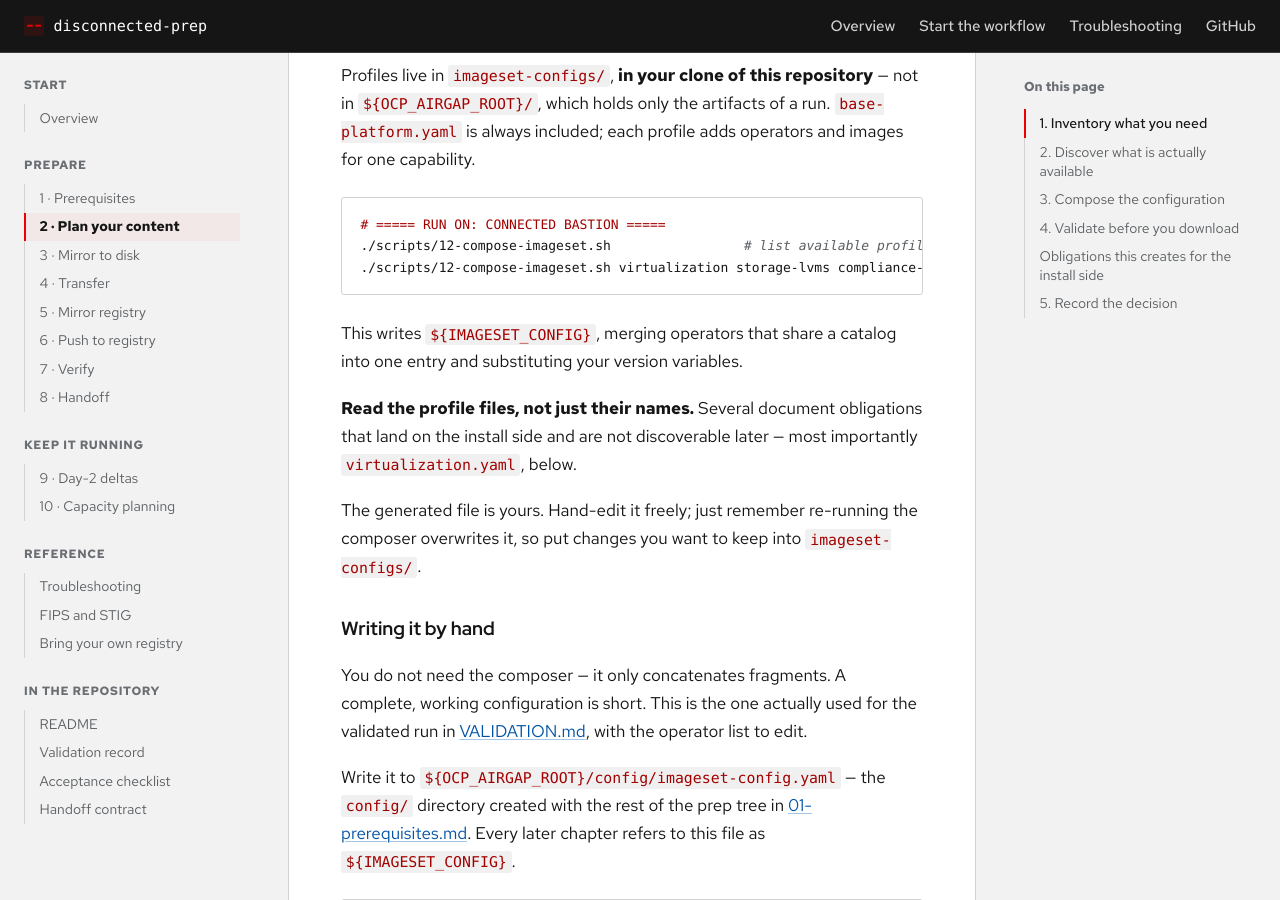
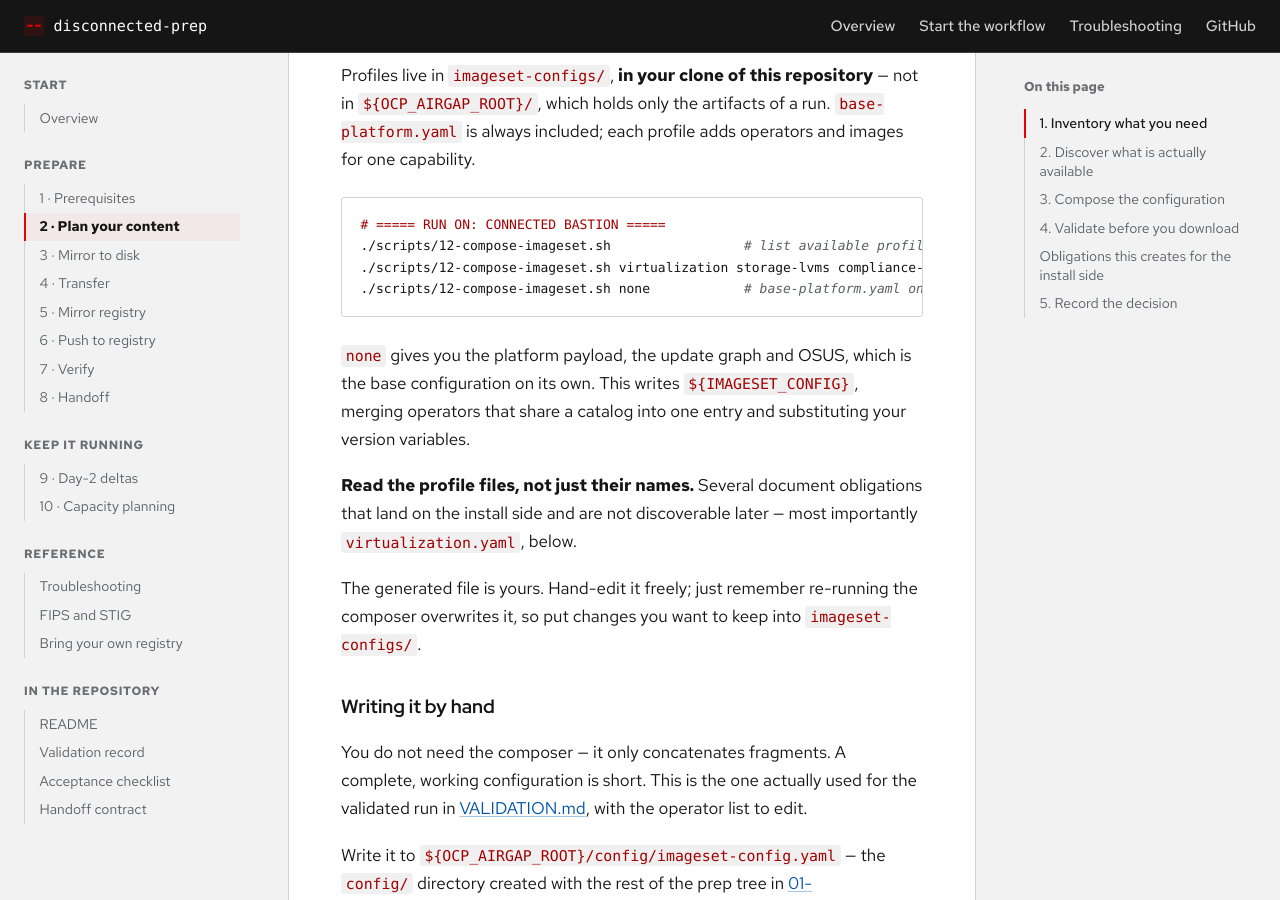
Before and after one commit to bgregori/disconnected-prep, a Jekyll site: the page built from docs/02-plan-your-content.md, in a window 1280 px wide and 900 px high, scrolled down 5270 px. Built offline with Jekyll 4.4.1, drawn with Linux system fonts in a browser that asks for light colours; some web fonts are replaced.

Commit message:
Let the composer emit the base configuration on its own
12-compose-imageset.sh required at least one profile, so there was no way
to compose base-platform.yaml alone -- even though that file describes
itself as the minimum for a disconnected install, and it already carries
the platform payload, graph: true and cincinnati-operator. A run that only
needs a cluster plus OSUS had to pull in an unrelated operator to get past
the usage check.

Running with no arguments still lists the profiles, which 02 documents, so
base-only gets its own spelling: `none`.

Found on the 2026-10-22 scripted run (4.21.39 install, 4.22.19 upgrade).

Co-Authored-By: Claude Opus 5.5 <noreply@anthropic.com>

````diff
--- a/docs/02-plan-your-content.md
+++ b/docs/02-plan-your-content.md
@@ -203,9 +203,11 @@ images for one capability.
 # ===== RUN ON: CONNECTED BASTION =====
 ./scripts/12-compose-imageset.sh                 # list available profiles
 ./scripts/12-compose-imageset.sh virtualization storage-lvms compliance-stig
+./scripts/12-compose-imageset.sh none            # base-platform.yaml only
 ```
 
-This writes `${IMAGESET_CONFIG}`, merging operators that share a catalog
+`none` gives you the platform payload, the update graph and OSUS, which is
+the base configuration on its own. This writes `${IMAGESET_CONFIG}`, merging operators that share a catalog
 into one entry and substituting your version variables.
 
 **Read the profile files, not just their names.** Several document
````
Also changed, not shown: 1 other file.
